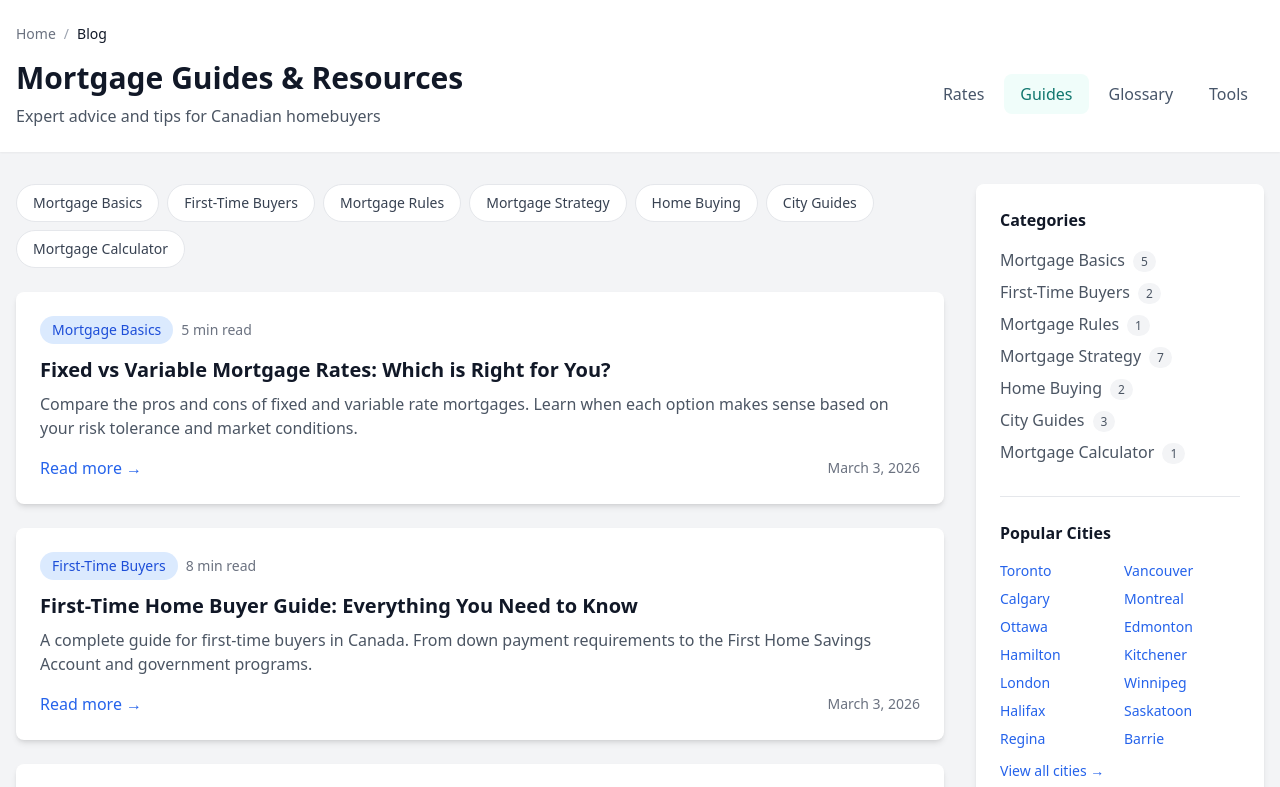
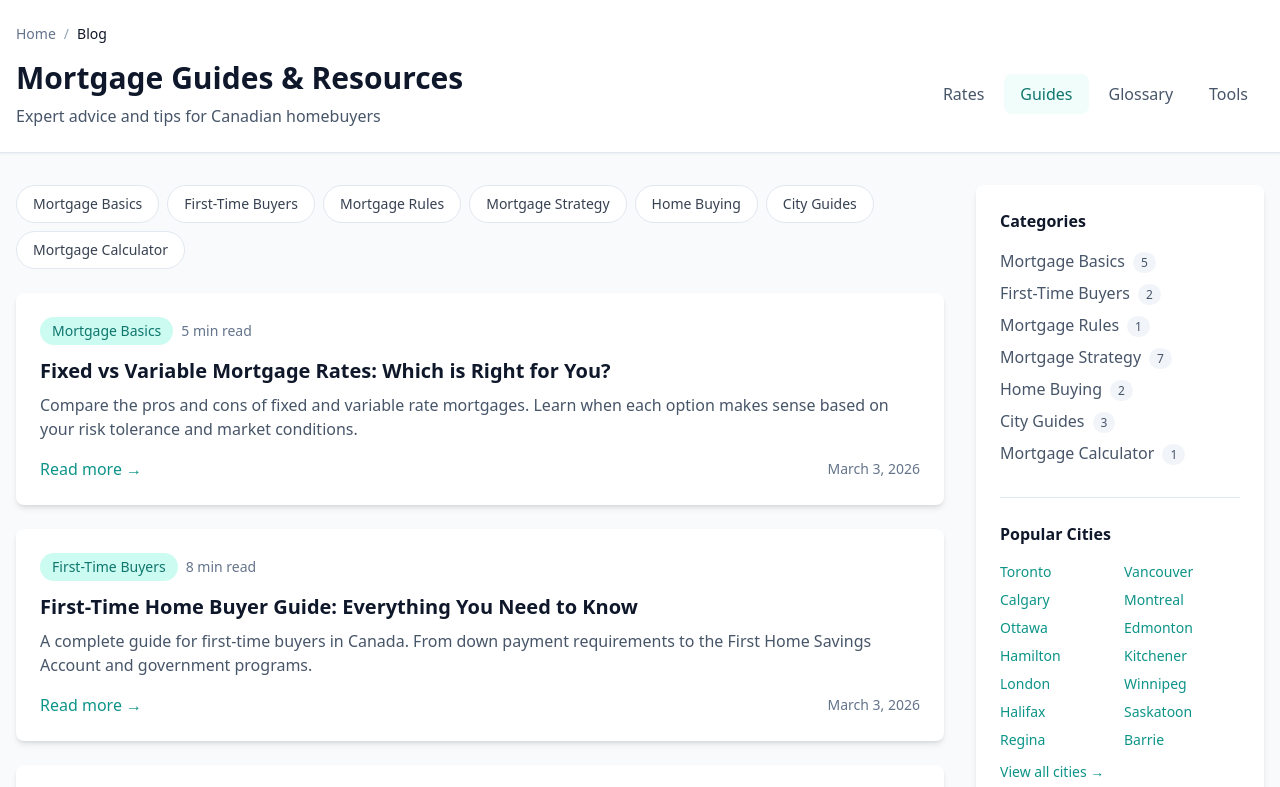
Before and after one commit to drewbotcarrothers/latestmortgagerates, a Next.js app: page /blog in a window 1280 px wide. Shown: the top 787 px of the page. Built offline with nearby package versions, Linux system fonts and the light colour scheme.

Commit message:
Update blog pages with professional Navy/Teal color scheme

```diff
--- a/app/blog/page.tsx
+++ b/app/blog/page.tsx
@@ -207,21 +207,21 @@ const categories = [...new Set(blogPosts.map((post) => post.category))];
 
 export default function BlogPage() {
   return (
-    <main className="min-h-screen bg-gray-100">
-      <header className="bg-white shadow-sm">
+    <main className="min-h-screen bg-slate-50">
+      <header className="bg-white shadow-sm border-b border-slate-200">
         <div className="max-w-7xl mx-auto px-4 py-6">
-          <nav className="text-sm text-gray-500 mb-4" aria-label="Breadcrumb">
+          <nav className="text-sm text-slate-500 mb-4" aria-label="Breadcrumb">
             <ol className="flex items-center space-x-2">
-              <li><Link href="/" className="hover:text-blue-600">Home</Link></li>
-              <li><span className="text-gray-400">/</span></li>
-              <li className="text-gray-900 font-medium">Blog</li>
+              <li><Link href="/" className="hover:text-teal-600">Home</Link></li>
+              <li><span className="text-slate-400">/</span></li>
+              <li className="text-slate-900 font-medium">Blog</li>
             </ol>
           </nav>
 
           <div className="flex items-center justify-between">
             <div>
-              <h1 className="text-3xl font-bold text-gray-900">Mortgage Guides & Resources</h1>
-              <p className="text-gray-600 mt-2">Expert advice and tips for Canadian homebuyers</p>
+              <h1 className="text-3xl font-bold text-slate-900">Mortgage Guides & Resources</h1>
+              <p className="text-slate-600 mt-2">Expert advice and tips for Canadian homebuyers</p>
             </div>
             <Navigation currentPage="guides" />
           </div>
@@ -236,7 +236,7 @@ export default function BlogPage() {
               {categories.map((category) => (
                 <button
                   key={category}
-                  className="px-4 py-2 bg-white border border-gray-200 rounded-full text-sm font-medium text-gray-700 hover:bg-blue-50 hover:border-blue-200 transition"
+                  className="px-4 py-2 bg-white border border-slate-200 rounded-full text-sm font-medium text-gray-700 hover:bg-teal-50 hover:border-teal-200 transition"
                 >
                   {category}
                 </button>
@@ -251,19 +251,19 @@ export default function BlogPage() {
                 >
                   <Link href={`/blog/${post.slug}`} className="block p-6">
                     <div className="flex items-center gap-2 mb-3">
-                      <span className="px-3 py-1 bg-blue-100 text-blue-700 rounded-full text-sm font-medium">
+                      <span className="px-3 py-1 bg-teal-100 text-teal-700 rounded-full text-sm font-medium">
                         {post.category}
                       </span>
-                      <span className="text-sm text-gray-500">{post.readTime}</span>
+                      <span className="text-sm text-slate-500">{post.readTime}</span>
                     </div>
-                    <h2 className="text-xl font-bold text-gray-900 mb-2 hover:text-blue-600 transition">
+                    <h2 className="text-xl font-bold text-slate-900 mb-2 hover:text-teal-600 transition">
                       {post.title}
                     </h2>
-                    <p className="text-gray-600">{post.excerpt}</p>
+                    <p className="text-slate-600">{post.excerpt}</p>
 
                     <div className="mt-4 flex items-center justify-between">
-                      <span className="text-blue-600 font-medium">Read more →</span>
-                      <time className="text-sm text-gray-500">
+                      <span className="text-teal-600 font-medium">Read more →</span>
+                      <time className="text-sm text-slate-500">
                         {new Date(post.publishedAt).toLocaleDateString('en-CA', {
                           year: 'numeric',
                           month: 'long',
@@ -278,52 +278,52 @@ export default function BlogPage() {
 
             {/* Pagination - simplified */}
             <div className="mt-8 flex justify-center">
-              <p className="text-gray-500 text-sm">Showing all {blogPosts.length} guides</p>
+              <p className="text-slate-500 text-sm">Showing all {blogPosts.length} guides</p>
             </div>
           </div>
 
           <aside className="lg:col-span-1">
             <div className="bg-white rounded-lg shadow-md p-6 sticky top-4">
-              <h3 className="font-semibold text-gray-900 mb-4">Categories</h3>
+              <h3 className="font-semibold text-slate-900 mb-4">Categories</h3>
               <ul className="space-y-2">
                 {categories.map((category) => (
                   <li key={category}>
-                    <span className="text-gray-600">
+                    <span className="text-slate-600">
                       {category}
                     </span>
-                    <span className="ml-2 text-xs bg-gray-100 text-gray-600 px-2 py-0.5 rounded-full">
+                    <span className="ml-2 text-xs bg-slate-100 text-slate-600 px-2 py-0.5 rounded-full">
                       {blogPosts.filter(p => p.category === category).length}
                     </span>
                   </li>
                 ))}
               </ul>
 
-              <div className="mt-8 pt-6 border-t border-gray-200">
-                <h3 className="font-semibold text-gray-900 mb-4">Popular Cities</h3>
+              <div className="mt-8 pt-6 border-t border-slate-200">
+                <h3 className="font-semibold text-slate-900 mb-4">Popular Cities</h3>
                 <div className="grid grid-cols-2 gap-2 text-sm">
-                  <Link href="/cities/toronto" className="text-blue-600 hover:underline">Toronto</Link>
-                  <Link href="/cities/vancouver" className="text-blue-600 hover:underline">Vancouver</Link>
-                  <Link href="/cities/calgary" className="text-blue-600 hover:underline">Calgary</Link>
-                  <Link href="/cities/montreal" className="text-blue-600 hover:underline">Montreal</Link>
-                  <Link href="/cities/ottawa" className="text-blue-600 hover:underline">Ottawa</Link>
-                  <Link href="/cities/edmonton" className="text-blue-600 hover:underline">Edmonton</Link>
-                  <Link href="/cities/hamilton" className="text-blue-600 hover:underline">Hamilton</Link>
-                  <Link href="/cities/kitchener" className="text-blue-600 hover:underline">Kitchener</Link>
-                  <Link href="/cities/london" className="text-blue-600 hover:underline">London</Link>
-                  <Link href="/cities/winnipeg" className="text-blue-600 hover:underline">Winnipeg</Link>
-                  <Link href="/cities/halifax" className="text-blue-600 hover:underline">Halifax</Link>
-                  <Link href="/cities/saskatoon" className="text-blue-600 hover:underline">Saskatoon</Link>
-                  <Link href="/cities/regina" className="text-blue-600 hover:underline">Regina</Link>
-                  <Link href="/cities/barrie" className="text-blue-600 hover:underline">Barrie</Link>
+                  <Link href="/cities/toronto" className="text-teal-600 hover:underline">Toronto</Link>
+                  <Link href="/cities/vancouver" className="text-teal-600 hover:underline">Vancouver</Link>
+                  <Link href="/cities/calgary" className="text-teal-600 hover:underline">Calgary</Link>
+                  <Link href="/cities/montreal" className="text-teal-600 hover:underline">Montreal</Link>
+                  <Link href="/cities/ottawa" className="text-teal-600 hover:underline">Ottawa</Link>
+                  <Link href="/cities/edmonton" className="text-teal-600 hover:underline">Edmonton</Link>
+                  <Link href="/cities/hamilton" className="text-teal-600 hover:underline">Hamilton</Link>
+                  <Link href="/cities/kitchener" className="text-teal-600 hover:underline">Kitchener</Link>
+                  <Link href="/cities/london" className="text-teal-600 hover:underline">London</Link>
+                  <Link href="/cities/winnipeg" className="text-teal-600 hover:underline">Winnipeg</Link>
+                  <Link href="/cities/halifax" className="text-teal-600 hover:underline">Halifax</Link>
+                  <Link href="/cities/saskatoon" className="text-teal-600 hover:underline">Saskatoon</Link>
+                  <Link href="/cities/regina" className="text-teal-600 hover:underline">Regina</Link>
+                  <Link href="/cities/barrie" className="text-teal-600 hover:underline">Barrie</Link>
                 </div>
-                <Link href="/" className="text-sm text-blue-600 hover:underline mt-3 inline-block">
+                <Link href="/" className="text-sm text-teal-600 hover:underline mt-3 inline-block">
                   View all cities →
                 </Link>
               </div>
 
-              <div className="mt-8 pt-6 border-t border-gray-200">
-                <h3 className="font-semibold text-gray-900 mb-4">Compare Rates</h3>
-                <p className="text-gray-600 text-sm mb-4">
+              <div className="mt-8 pt-6 border-t border-slate-200">
+                <h3 className="font-semibold text-slate-900 mb-4">Compare Rates</h3>
+                <p className="text-slate-600 text-sm mb-4">
                   See today's best mortgage rates from all major Canadian lenders.
                 </p>
                 <Link
```
